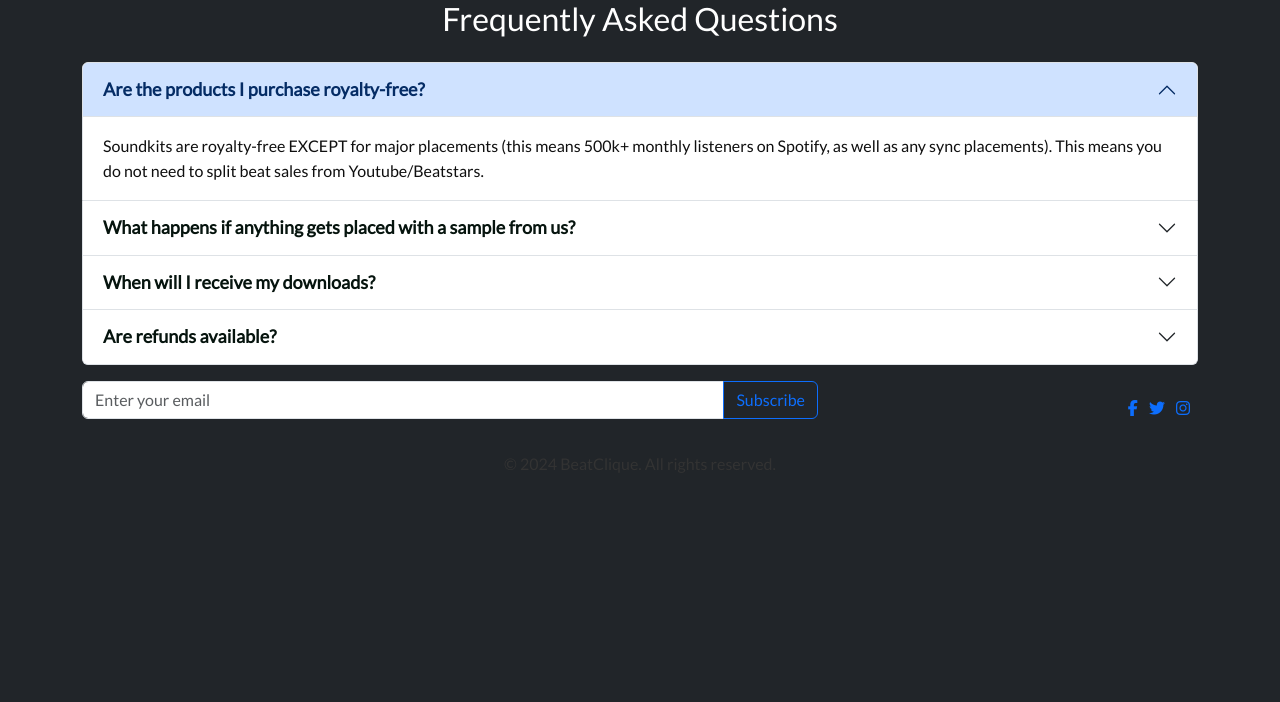
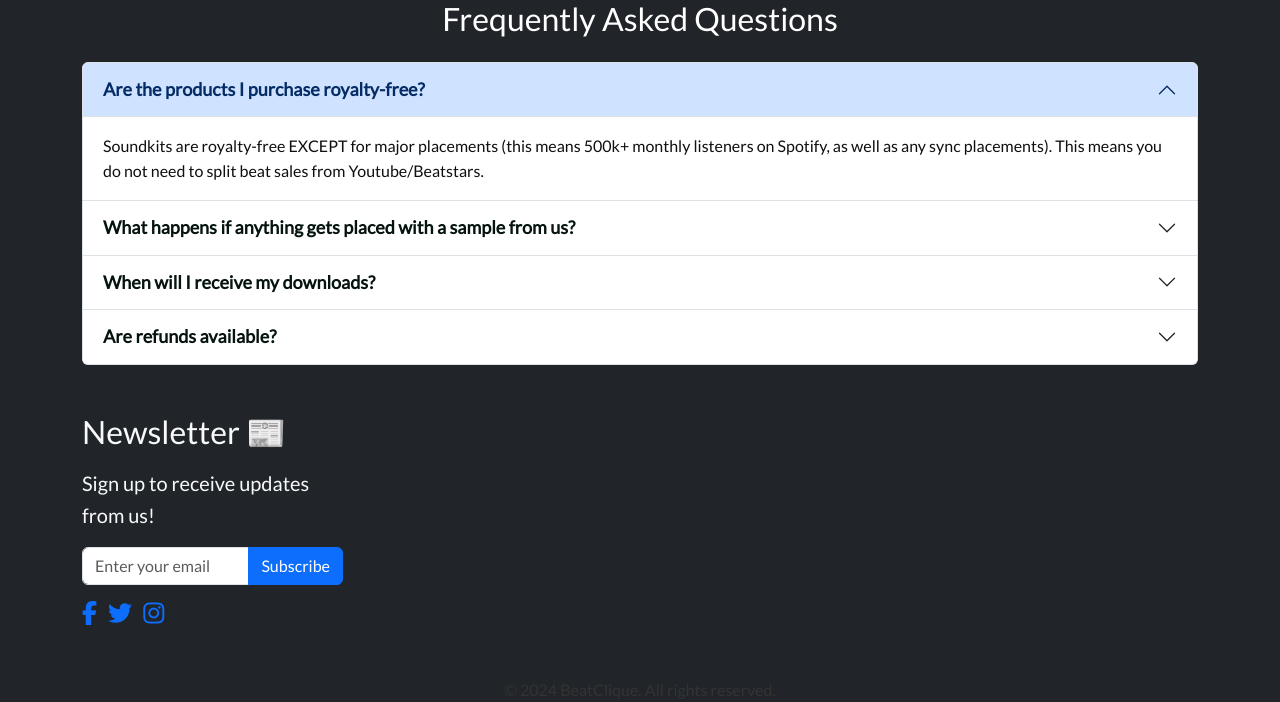
Before and after one commit to CroftsDeveloper/BeatClique_V1, a Django app: template beatclique_project/templates/home.html in a window 1280 px wide. Shown: the part 990-1692 px from the top of the page. Before the commit the page ends 1463 px from the top, so only its background shows below. Run offline with Django 5.2, Linux system fonts and the light colour scheme; the template is opened without the code that fills it, so the values that code supplies are empty; parts of the project's set-up code (start-up, migrations or seed data) failed here and were passed over; some libraries are stand-ins or nearby versions.

Commit message:
Enhanced User Experience for Newsletter Subscription - Updated the newsletter section for better fit within homepage - Implemented placeholder js for newsletter logic

```diff
--- a/beatclique_project/templates/home.html
+++ b/beatclique_project/templates/home.html
@@ -158,26 +158,28 @@
 </section>
 
 <!-- Newsletter Subscription Section -->
-<section class="newsletter-subscribe py-3 bg-dark">
+<section class="newsletter-section py-5 bg-dark">
     <div class="container">
         <div class="row align-items-center">
-            <div class="col-md-8 mb-0">
+            <div class="col-md-3 mb-0">
+                <h2 class="text-light mb-3">Newsletter 📰</h2>
+                <p class="lead text-light">Sign up to receive updates from us!</p>
                 <form class="form-inline">
                     <div class="input-group mb-3">
                         <input type="email" class="form-control" placeholder="Enter your email" aria-label="Enter your email" aria-describedby="button-addon2">
-                        <button class="btn btn-outline-primary" type="button" id="button-addon2">Subscribe</button>
+                        <button class="btn btn-primary" type="button" id="button-addon2">Subscribe</button>
                     </div>
                 </form>
-            </div>
-            <div class="col-md-4 mb-0">
-                <div class="social-links text-center text-md-end">
-                    <a href="#" class="me-2"><i class="fab fa-facebook-f"></i></a>
-                    <a href="#" class="me-2"><i class="fab fa-twitter"></i></a>
-                    <a href="#" class="me-2"><i class="fab fa-instagram"></i></a>
-                    <!-- Additional social icons can be added here -->
+                <div class="social-links text-center text-md-start mt-3 mt-md-0">
+                    <a href="#" class="me-2"><i class="fab fa-facebook-f text-primary fs-4"></i></a>
+                    <a href="#" class="me-2"><i class="fab fa-twitter text-primary fs-4"></i></a>
+                    <a href="#" class="me-2"><i class="fab fa-instagram text-primary fs-4"></i></a>
                 </div>
             </div>
         </div>
     </div>
 </section>
+
+
+
 {% endblock %}
```
Also changed, not shown: vendor/static/vendor/vendor_scripts.js (+13 -0 lines), static/images/homepage/logo.PNG (added).
